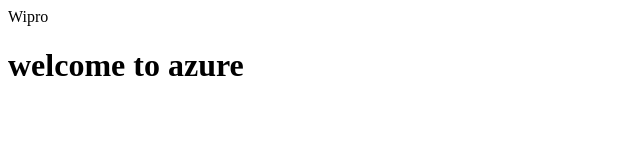
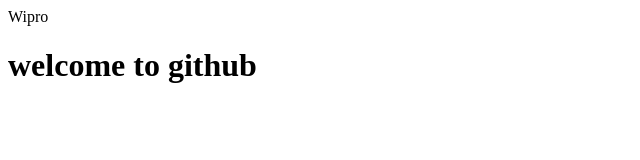
Before and after one commit to kmkakde04/rsaazuredemo, a plain HTML site: page index.html in a window 1280 px wide. Shown: the full height of the page, 0-640 px from the left. Drawn offline with Linux system fonts and the light colour scheme.

Commit message:
Add files via upload

```diff
--- a/index.html
+++ b/index.html
@@ -1,5 +1,5 @@
 <html>
 <head>Wipro</head>
-<body> <h1>welcome to azure</h1>
+<body> <h1>welcome to github</h1>
 </body>
 </html>
```
